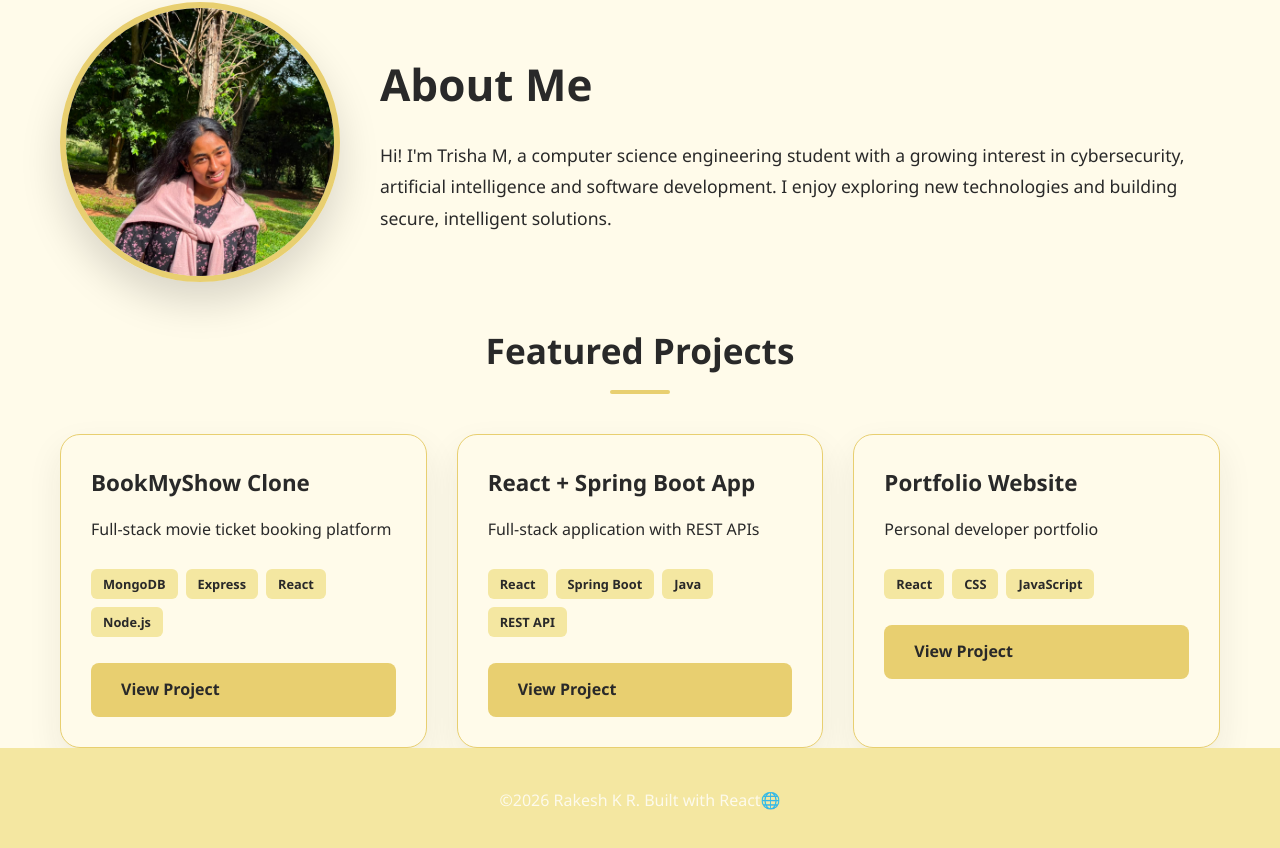
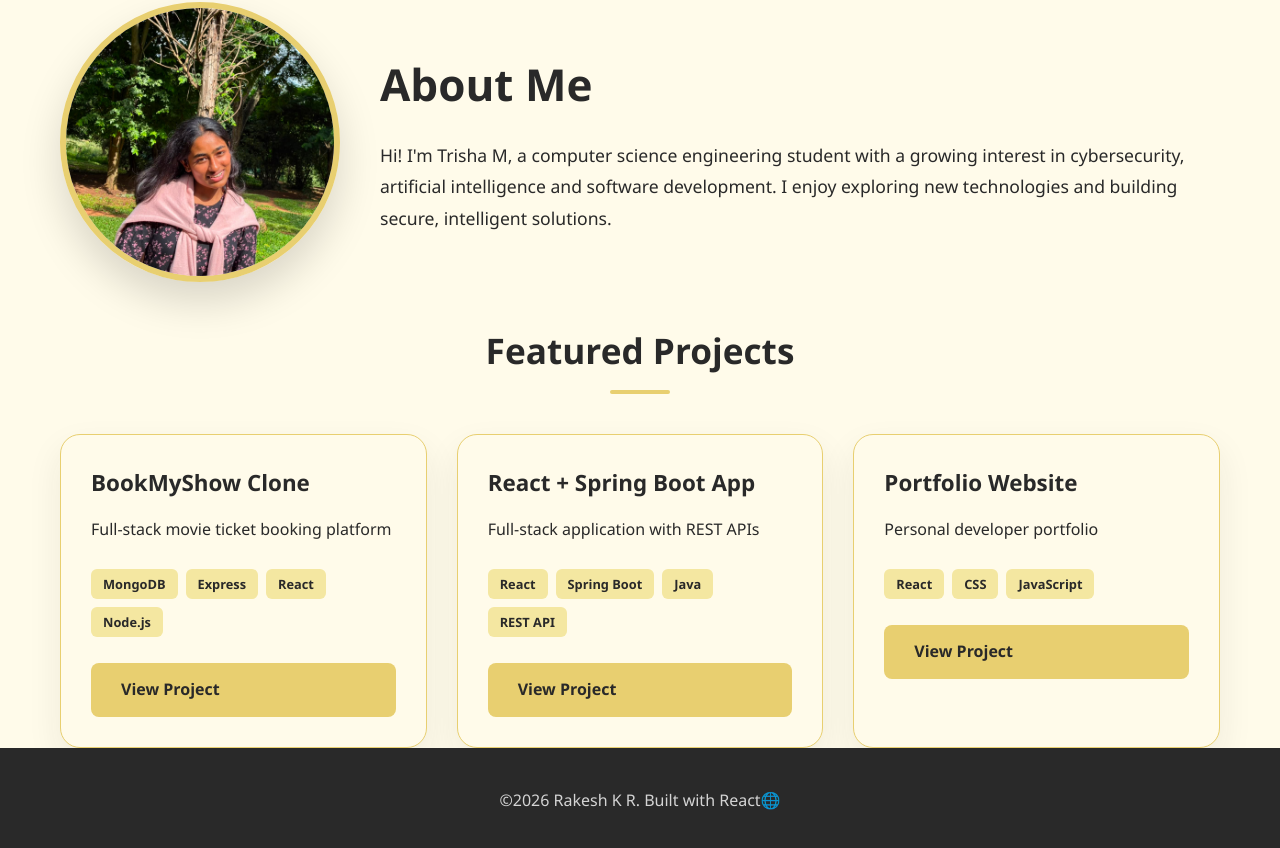
Before and after one commit to trishamadhusudhan/my-profile, a React (Vite) app: page / in a window 1280 px wide. Shown: the part 603-1451 px from the top of the page. Built offline with nearby package versions, Linux system fonts and the light colour scheme.

Commit message:
footer theme update

```diff
--- a/src/components/Footer/Footer.css
+++ b/src/components/Footer/Footer.css
@@ -1,7 +1,6 @@
-/* === FOOTER === */
-.site-footer{
-    background: var(--primary);
-    color: rgba(255, 255, 255, 0.8);
-    text-align: center;
-    padding: 40px 5%;
+.site-footer {
+  background: var(--text);
+  color: rgba(255, 255, 255, 0.8);
+  text-align: center;
+  padding: 40px 5%;
 }
```
